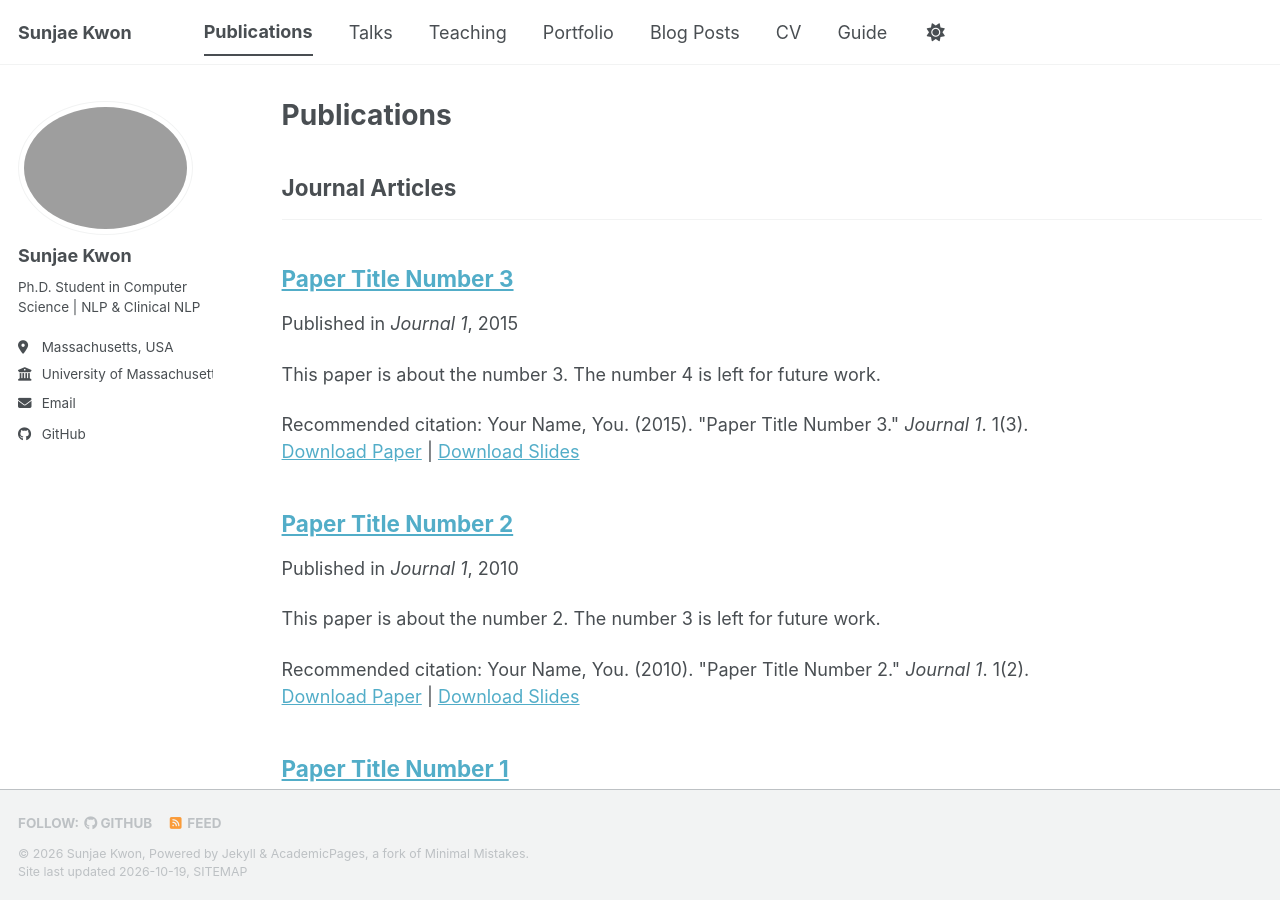
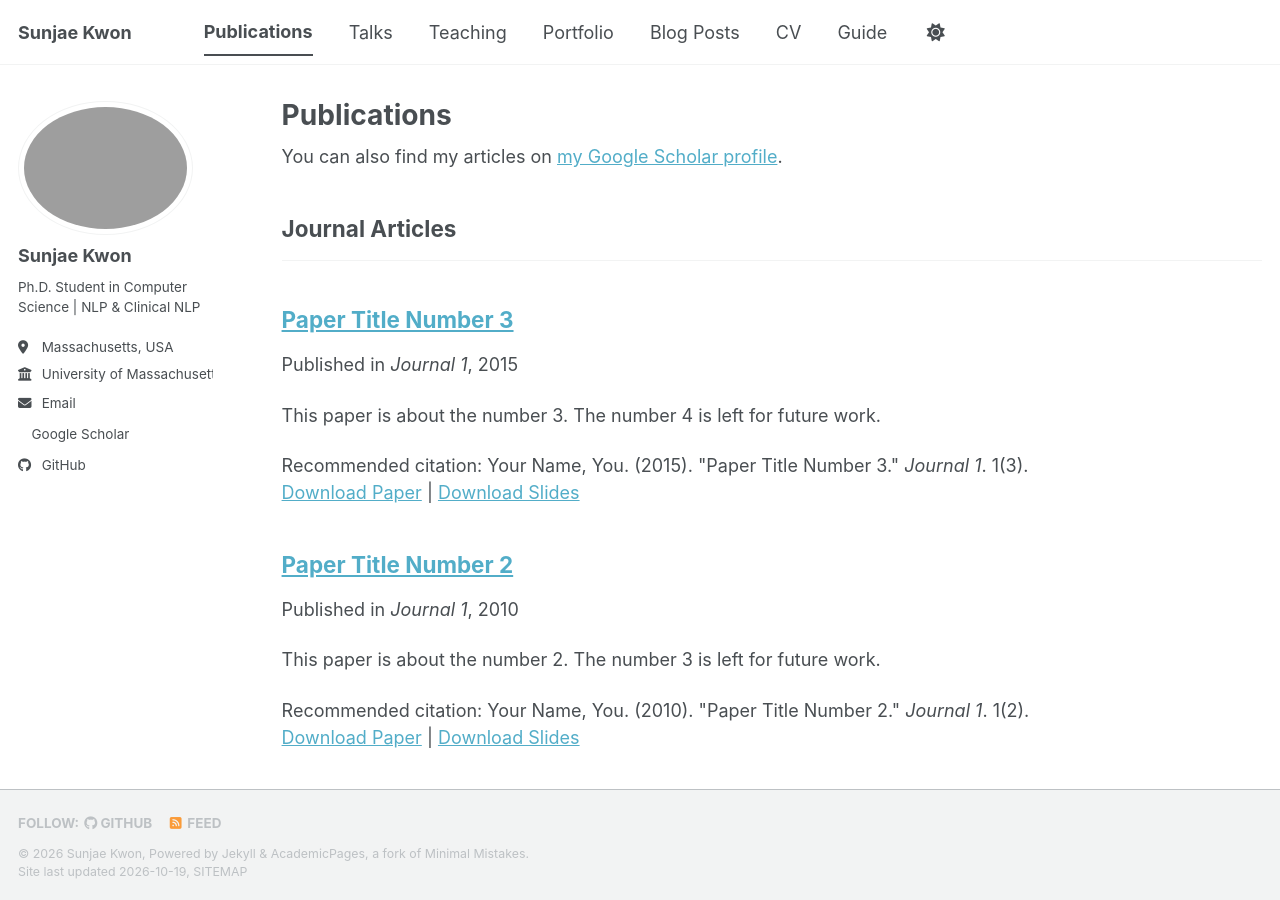
Before and after one commit to soon91jae/soon91jae.github.io, a Jekyll site: the page built from _pages/publications.html, in a window 1280 px wide and 900 px high. Built offline with Jekyll 4.4.1, drawn with Linux system fonts in a browser that asks for light colours; a style sheet for code colours, icons or effects is not loaded; some of the changed lines change nothing that is shown.

Commit message:
Update _config.yml

```diff
--- a/_config.yml
+++ b/_config.yml
@@ -35,7 +35,7 @@
   # Academic websites
   academia         : # URL
   arxiv            : # URL - Update with the correct link to your profile
-  googlescholar    :
+  googlescholar    : https://scholar.google.com/citations?user=N9ZM-CIAAAAJ&hl=en
   inspire-hep      : # URL
   impactstory      : # URL
   orcid            :
```
